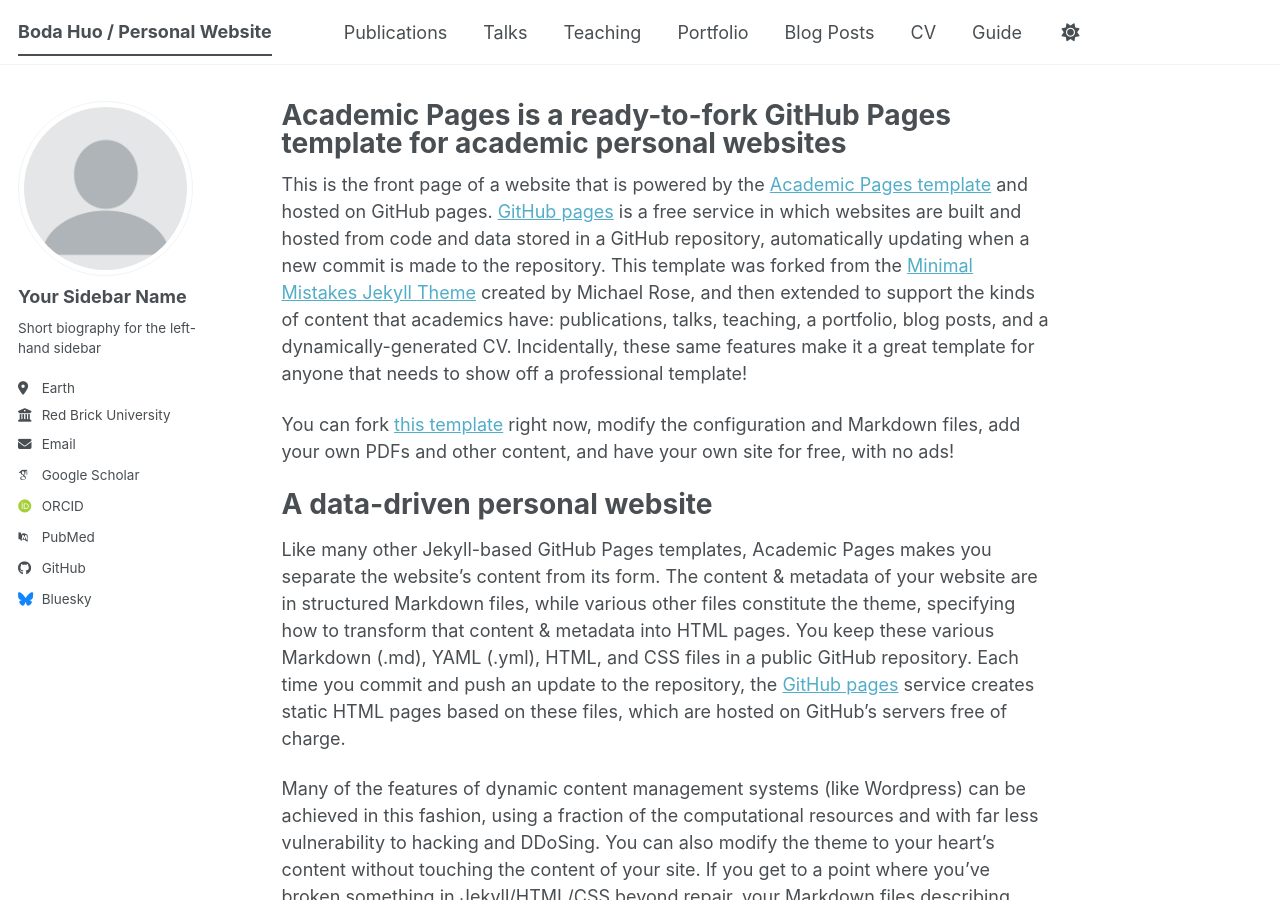
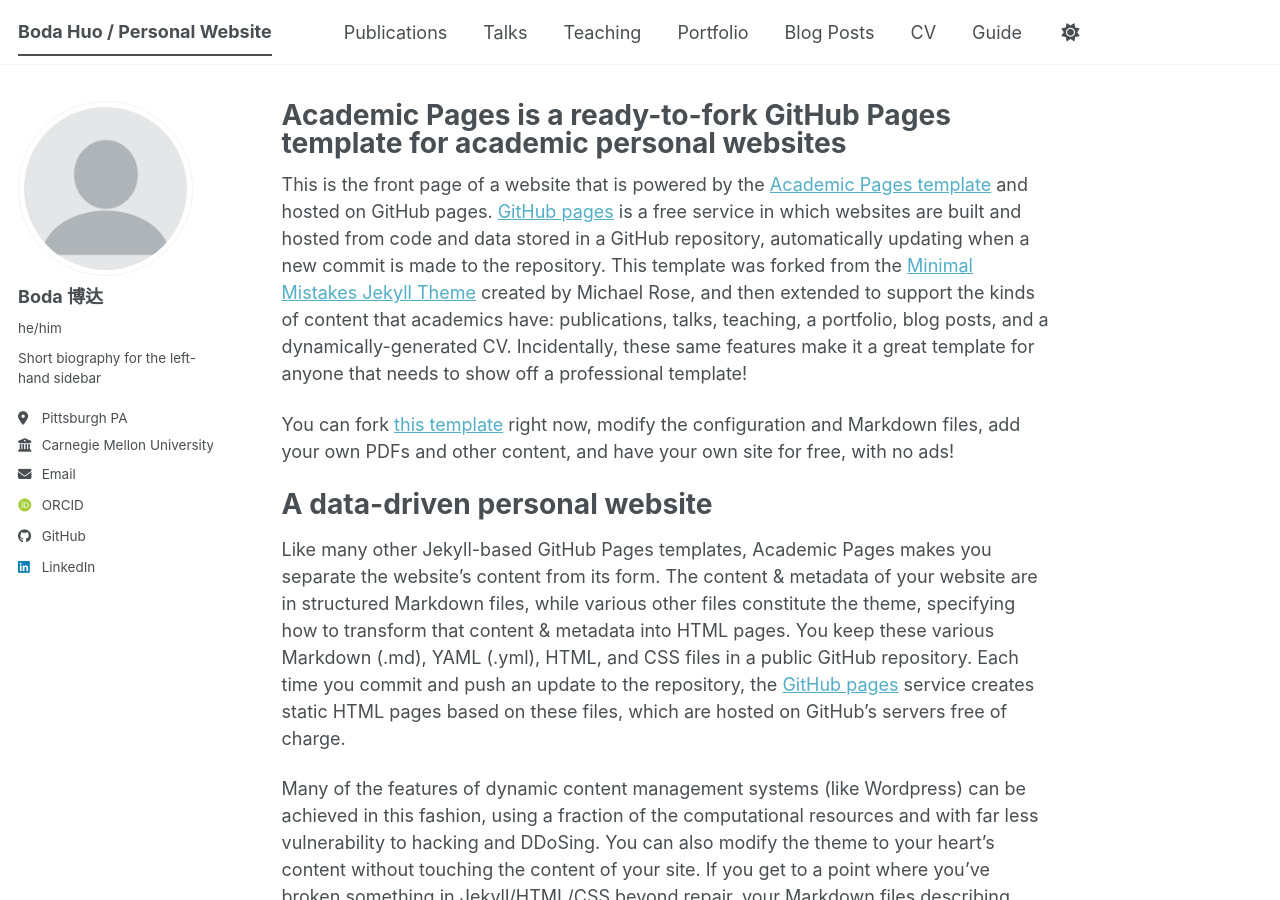
Before and after one commit to bodahuo/bodahuo.github.io, a Jekyll site: the page built from _pages/about.md, in a window 1280 px wide and 900 px high. Built offline with Jekyll 4.4.1, drawn with Linux system fonts in a browser that asks for light colours; some web fonts are replaced; a script bundle is joined from its source files by our own code; library files that are not in the unit come from our copies.

Commit message:
Update author profile information in _config.yml

```diff
--- a/_config.yml
+++ b/_config.yml
@@ -24,24 +24,24 @@
 author:
   # Biographic information
   avatar           : "profile.png"
-  name             : "Your Sidebar Name"
-  pronouns         : # example: "she/her"
+  name             : "Boda 博达"
+  pronouns         : "he/him" # example: "she/her"
   bio              : "Short biography for the left-hand sidebar"
-  location         : "Earth"
-  employer         : "Red Brick University"
+  location         : "Pittsburgh PA"
+  employer         : "Carnegie Mellon University"
   uri              : # URL
-  email            : "none@example.org"
+  email            : "bodah@andrew.cmu.edu"
 
   # Academic websites
   academia         : # URL
   arxiv            : # URL - Update with the correct link to your profile
-  googlescholar    : "https://scholar.google.com/citations?user=PS_CX0AAAAAJ"
+  googlescholar    : # "https://scholar.google.com/citations?user=PS_CX0AAAAAJ"
   inspire-hep      : # URL
   impactstory      : # URL
-  orcid            : "https://orcid.org/yourorcidurl"
+  orcid            : "https://orcid.org/0009-0006-7798-5102"
   semantic         : # URL
   ssrn             : # URL
-  pubmed           : "https://www.ncbi.nlm.nih.gov/pubmed/?term=john+snow"
+  pubmed           : # "https://www.ncbi.nlm.nih.gov/pubmed/?term=john+snow"
   researchgate     : # URL
   scopus           : # URL
   zotero           : # URL
@@ -57,7 +57,7 @@
 
   # Social media
   artstation       : # Username
-  bluesky          : "bsky.app" # Replace this with you Bluesky username
+  bluesky          : # "bsky.app" # Replace this with you Bluesky username
   facebook         : # Username
   flickr           : # Username
   foursquare       : # Username
@@ -66,7 +66,7 @@
   keybase          : # Username
   instagram        : # Username
   lastfm           : # Username
-  linkedin         : # Username
+  linkedin         : "www.linkedin.com/in/boda-huo-a795781a1"
   mastodon         : # URL
   medium           : # URL
   pinterest        : # Username
```
